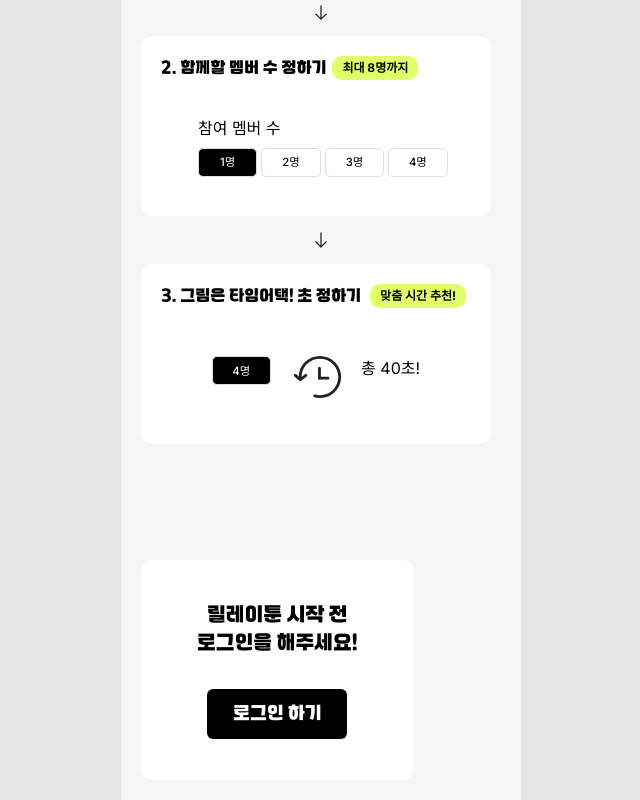
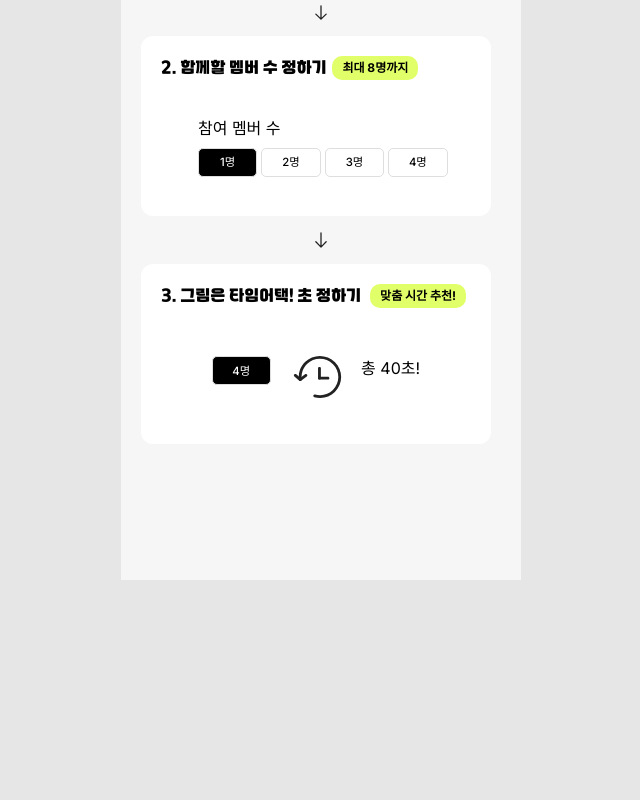
Before and after one commit to relay-toon/front, a Next.js app: page / in a window 1280 px wide. Shown: the part 923-1723 px from the top of the page, without its empty margins (319-959 px from the left). After the commit the page ends 1503 px from the top, so only its background shows below. Built offline with nearby package versions, Linux system fonts and the light colour scheme.

Commit message:
design: login-modal

```diff
--- a/src/components/Main.tsx
+++ b/src/components/Main.tsx
@@ -129,7 +129,6 @@ export default function Main() {
           </div>
         </div>
       </div>
-      <LoginModal buttonText='로그인 하기' />
     </div>
   );
 }
```
